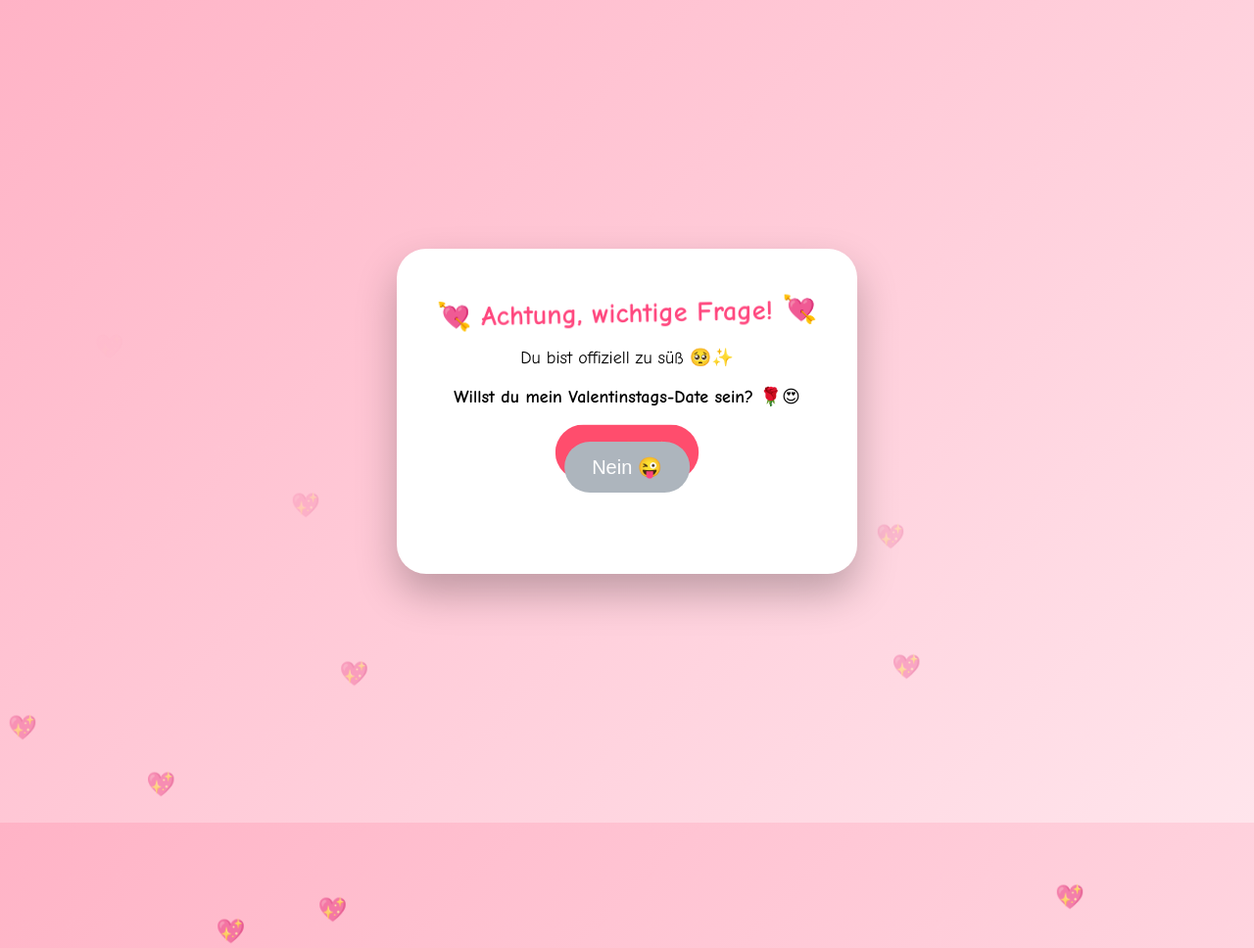
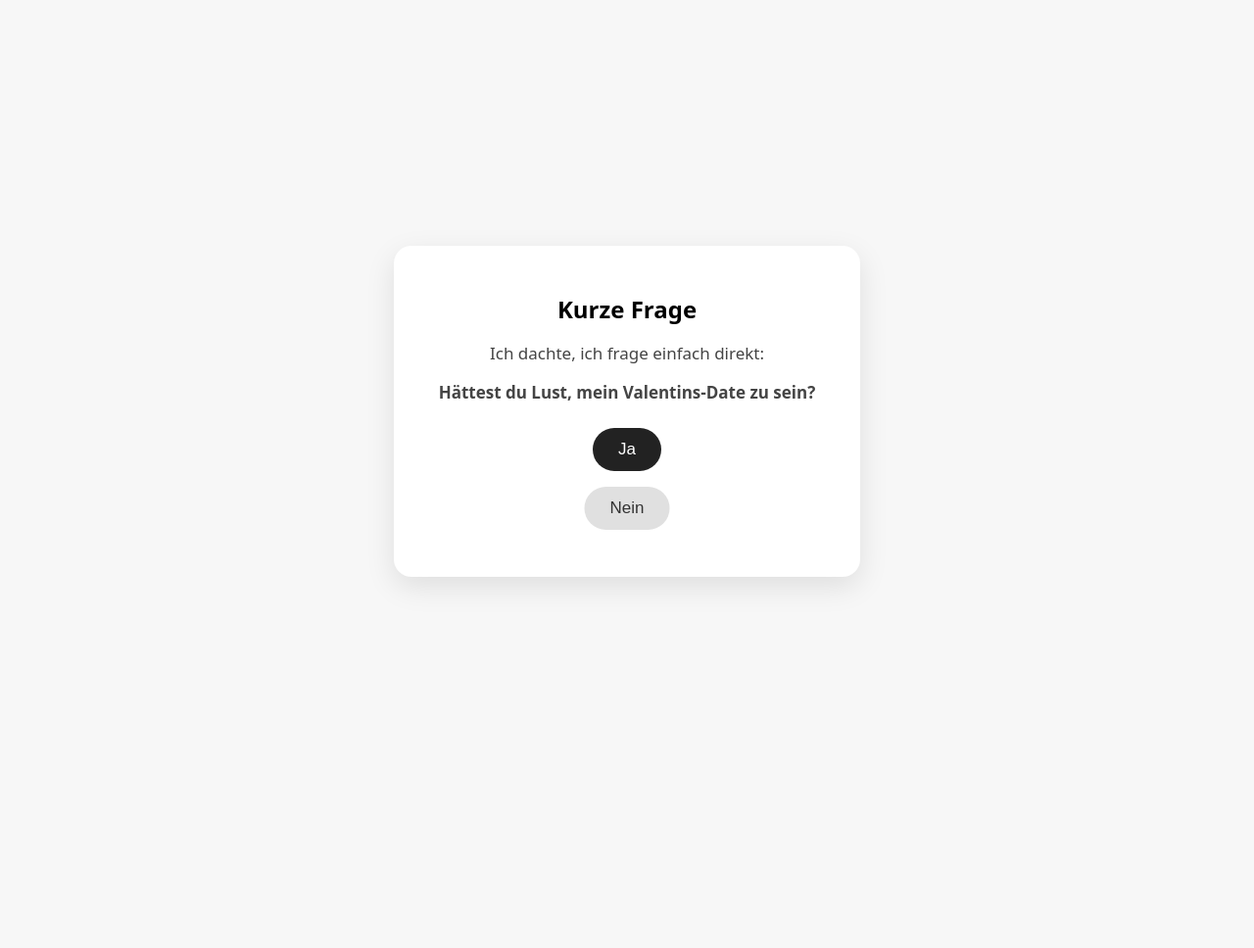
Before and after one commit to hanness0-tech/Valentinstag, a plain HTML site: page index.html in a window 1280 px wide. Shown: the top 968 px of the page at 98% size. After the commit the page ends 840 px from the top, so only its background shows below. Drawn offline with Linux system fonts and the light colour scheme.

Commit message:
Add files via upload

```diff
--- a/index.html
+++ b/index.html
@@ -3,103 +3,77 @@
 <head>
 <meta charset="UTF-8">
 <meta name="viewport" content="width=device-width, initial-scale=1.0">
-<title>Valentinsfrage 💘</title>
+<title>Kleine Frage</title>
 
 <style>
     body {
         margin: 0;
         min-height: 100vh;
-        background: linear-gradient(135deg, #ffb3c6, #ffe5ec);
+        background: #f7f7f7;
         display: flex;
         justify-content: center;
         align-items: center;
-        font-family: 'Comic Sans MS', cursive, sans-serif;
-        overflow: hidden;
+        font-family: system-ui, -apple-system, BlinkMacSystemFont, "Segoe UI", sans-serif;
         padding: 20px;
     }
 
     .card {
         background: white;
-        padding: 30px 25px;
-        border-radius: 30px;
+        padding: 32px 28px;
+        border-radius: 18px;
         text-align: center;
-        box-shadow: 0 20px 40px rgba(0,0,0,0.25);
+        box-shadow: 0 10px 30px rgba(0,0,0,0.1);
         max-width: 420px;
         width: 100%;
-        animation: popIn 0.8s ease;
+        animation: fadeIn 0.6s ease;
     }
 
     h1 {
-        color: #ff477e;
-        font-size: 28px;
-        animation: wiggle 2s infinite;
+        font-size: 24px;
+        margin-bottom: 10px;
     }
 
     p {
-        font-size: 18px;
+        font-size: 17px;
+        color: #444;
     }
 
     .buttons {
-        margin-top: 20px;
+        margin-top: 25px;
         position: relative;
         height: 120px;
     }
 
     button {
-        font-size: 20px;
-        padding: 14px 28px;
+        font-size: 17px;
+        padding: 12px 26px;
+        border-radius: 25px;
         border: none;
-        border-radius: 35px;
         cursor: pointer;
-        transition: transform 0.2s;
         touch-action: manipulation;
     }
 
     .yes {
-        background: #ff4d6d;
+        background: #222;
         color: white;
-        animation: pulse 1.5s infinite;
     }
 
     .no {
-        background: #adb5bd;
-        color: white;
+        background: #e0e0e0;
+        color: #333;
         position: absolute;
         left: 50%;
         transform: translateX(-50%);
-        margin-top: 15px;
+        top: 60px;
     }
 
     button:active {
-        transform: scale(1.15);
+        transform: scale(0.96);
     }
 
-    @keyframes popIn {
-        0% { transform: scale(0); }
-        100% { transform: scale(1); }
-    }
-
-    @keyframes wiggle {
-        0%, 100% { transform: rotate(0deg); }
-        25% { transform: rotate(2deg); }
-        75% { transform: rotate(-2deg); }
-    }
-
-    @keyframes pulse {
-        0% { transform: scale(1); }
-        50% { transform: scale(1.1); }
-        100% { transform: scale(1); }
-    }
-
-    .heart {
-        position: absolute;
-        font-size: 24px;
-        animation: floatUp 5s linear infinite;
-    }
-
-    @keyframes floatUp {
-        0% { transform: translateY(100vh); opacity: 1; }
-        100% { transform: translateY(-10vh); opacity: 0; }
+    @keyframes fadeIn {
+        from { opacity: 0; transform: translateY(10px); }
+        to { opacity: 1; transform: translateY(0); }
     }
 </style>
 </head>
@@ -107,55 +81,50 @@
 <body>
 
 <div class="card">
-    <h1>💘 Achtung, wichtige Frage! 💘</h1>
-    <p>Du bist offiziell zu süß 🥺✨</p>
-    <p><strong>Willst du mein Valentinstags-Date sein? 🌹😍</strong></p>
+    <h1>Kurze Frage</h1>
+    <p>Ich dachte, ich frage einfach direkt:</p>
+    <p><strong>Hättest du Lust, mein Valentins-Date zu sein?</strong></p>
 
     <div class="buttons">
-        <button class="yes" onclick="yes()">JA 😍💖</button>
-        <button class="no" id="noBtn" ontouchstart="runAway()" onmouseover="runAway()">Nein 😜</button>
+        <button class="yes" onclick="yes()">Ja</button>
+        <button class="no" id="noBtn" onclick="noClick()">Nein</button>
     </div>
 </div>
 
-<!-- Sound -->
 <audio id="yesSound">
-    <source src="https://assets.mixkit.co/sfx/preview/mixkit-positive-interface-beep-221.mp3" type="audio/mpeg">
+    <source src="https://assets.mixkit.co/sfx/preview/mixkit-soft-confirmation-tone-2866.mp3" type="audio/mpeg">
 </audio>
 
 <script>
+    let noClicks = 0;
+
     function yes() {
         document.getElementById("yesSound").play();
-
         document.body.innerHTML = `
         <div class="card">
-            <h1>🎉 JAAAAAA 🎉</h1>
-            <p>Beste Entscheidung EVER 😍</p>
-            <p>Ich freue mich riesig auf unser Date 💕🌹</p>
-            <p>Warnung: Lachen, Liebe & Snacks 🍕❤️</p>
+            <h1>Perfekt.</h1>
+            <p>Dann freue ich mich auf unser Date 🙂</p>
         </div>`;
     }
 
-    function runAway() {
+    function noClick() {
+        noClicks++;
         const btn = document.getElementById("noBtn");
-        const maxX = window.innerWidth - btn.offsetWidth;
-        const maxY = window.innerHeight - btn.offsetHeight;
 
-        btn.style.left = Math.random() * maxX + "px";
-        btn.style.top = Math.random() * maxY + "px";
+        if (noClicks < 3) {
+            const maxX = window.innerWidth - btn.offsetWidth - 20;
+            const maxY = window.innerHeight - btn.offsetHeight - 20;
+
+            btn.style.left = Math.random() * maxX + "px";
+            btn.style.top = Math.random() * maxY + "px";
+        } else {
+            document.body.innerHTML = `
+            <div class="card">
+                <h1>Fair enough.</h1>
+                <p>Fragen kostet ja nichts 🙂</p>
+            </div>`;
+        }
     }
-
-    function createHeart() {
-        const heart = document.createElement("div");
-        heart.className = "heart";
-        heart.textContent = "💖";
-        heart.style.left = Math.random() * 100 + "vw";
-        heart.style.animationDuration = (Math.random() * 3 + 3) + "s";
-        document.body.appendChild(heart);
-
-        setTimeout(() => heart.remove(), 5000);
-    }
-
-    setInterval(createHeart, 300);
 </script>
 
 </body>
```
